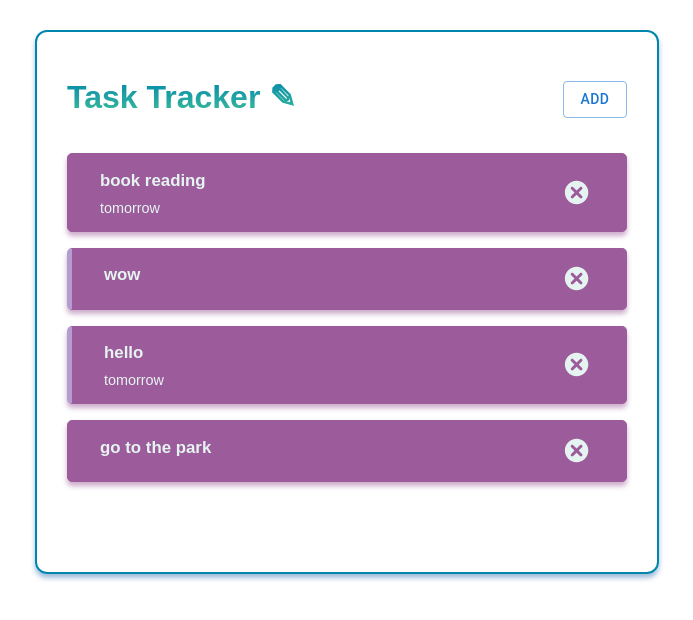
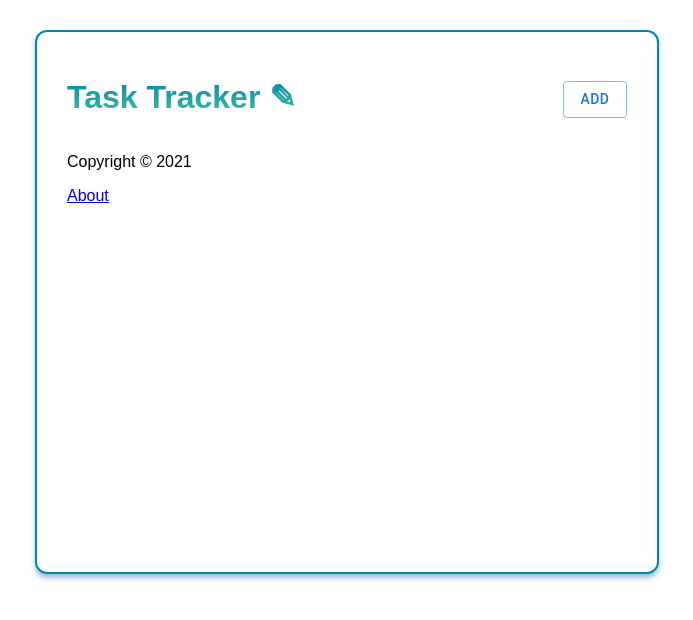
Before and after one commit to elenamarinaki/task-tracker, a React (Create React App) app: page /about in a window 1280 px wide. Shown: the top 620 px of the page, without its empty margins (293-986 px from the left). Built offline with nearby package versions, Linux system fonts and the light colour scheme; data requests are answered from the project's data file; a web font is replaced by a local one.

Commit message:
added different route for about page

```diff
--- a/db.json
+++ b/db.json
@@ -23,6 +23,12 @@
       "day": "",
       "reminder": false,
       "id": 5
+    },
+    {
+      "text": "hello",
+      "day": "",
+      "reminder": "",
+      "id": 6
     }
   ]
 }
--- a/src/App.js
+++ b/src/App.js
@@ -1,8 +1,11 @@
 import React from 'react';
 import { useState, useEffect } from 'react';
+import { BrowserRouter, Route, Routes } from 'react-router-dom';
 import './App.css';
 
 import Header from './components/Header.jsx';
+import Footer from './components/Footer';
+import About from './components/About';
 import Tasks from './components/Tasks.jsx';
 import AddTask from './components/AddTask';
 
@@ -82,6 +85,7 @@ const App = () => {
   };
 
   return (
+    <BrowserRouter>
       <div className='container'>
         <link rel='preconnect' href='https://fonts.googleapis.com' />
         <link rel='preconnect' href='https://fonts.gstatic.com' />
@@ -97,12 +101,30 @@ const App = () => {
           title={'Task Tracker ✎'}
         />
         {showAddTask && <AddTask onAdd={addTask} />}
+
+        <Routes>
+          <Route
+            path='/'
+            exact
+            render={(props) => (
+              <>
                 {tasks.length > 0 ? (
-        <Tasks tasks={tasks} onDelete={deleteTask} onToggle={toggleReminder} />
+                  <Tasks
+                    tasks={tasks}
+                    onDelete={deleteTask}
+                    onToggle={toggleReminder}
+                  />
                 ) : (
                   <p className='empty'>No tasks! 😲</p>
                 )}
+              </>
+            )}
+          />
+          <Route path='/about' component={About} />
+        </Routes>
+        <Footer></Footer>
       </div>
+    </BrowserRouter>
   );
 };
 
--- /dev/null
+++ b/src/components/About.jsx
@@ -0,0 +1,12 @@
+import React from 'react';
+
+const About = () => {
+  return (
+    <div>
+      <h4>Version 1.0.0</h4>
+      <a href='/'>Go back:)</a>
+    </div>
+  );
+};
+
+export default About;
--- /dev/null
+++ b/src/components/Footer.jsx
@@ -0,0 +1,12 @@
+import React from 'react';
+
+const Footer = () => {
+  return (
+    <footer>
+      <p>Copyright &copy; 2021</p>
+      <a href='/about'>About</a>
+    </footer>
+  );
+};
+
+export default Footer;
```
Lines whose indentation alone changed are shown as unchanged.
